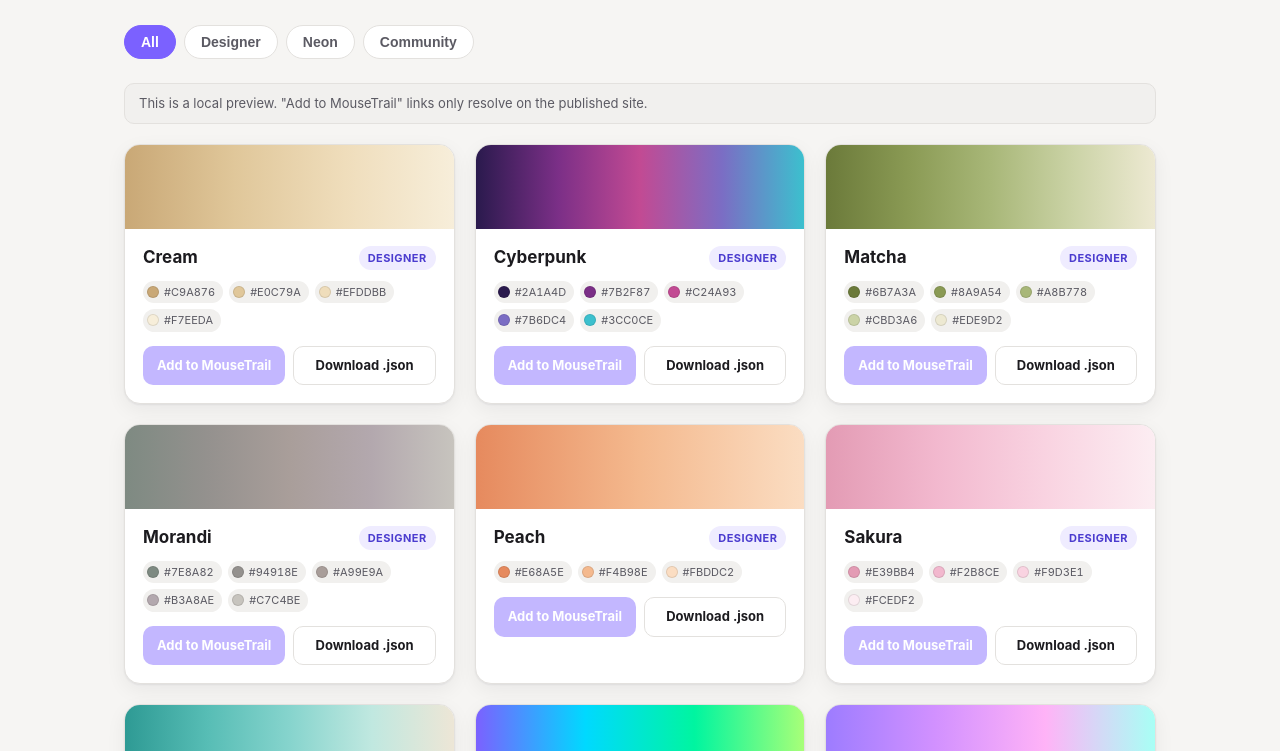
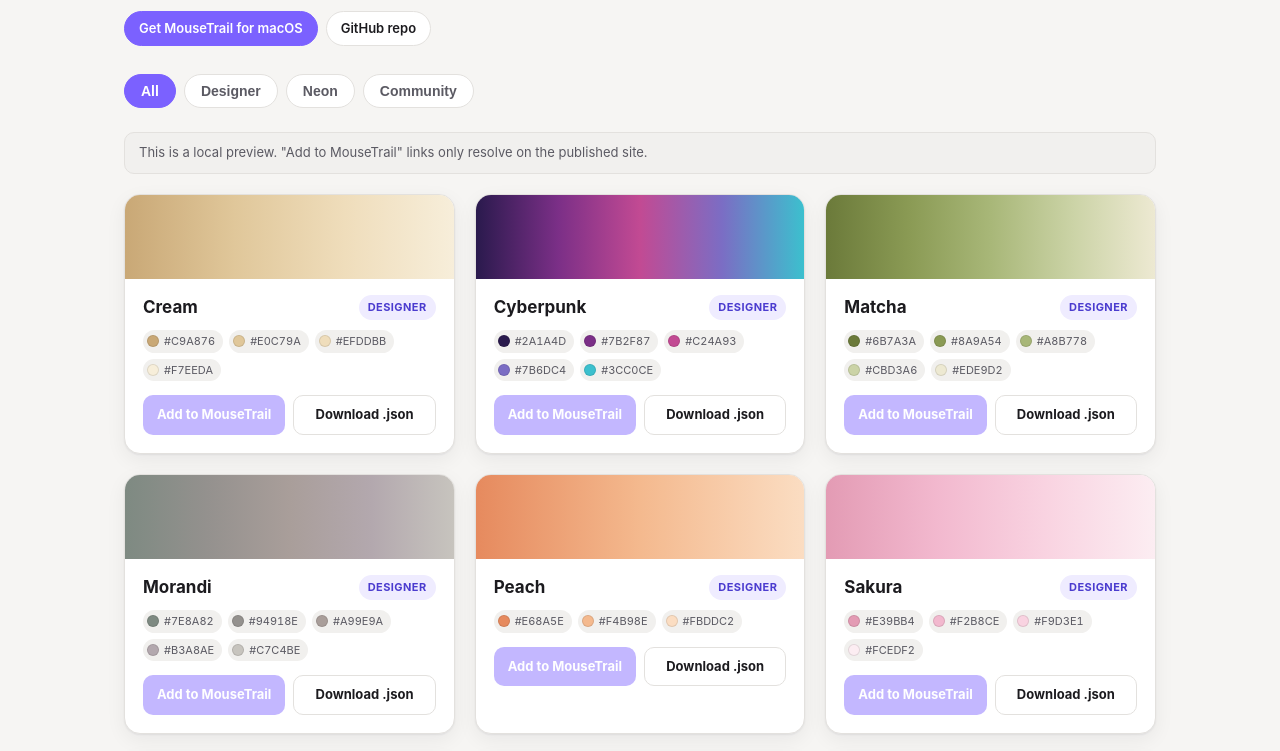
Before and after one commit to timetxt/mousetrail-themes, a plain HTML site: page docs/index.html in a window 1280 px wide. Shown: the part 114-865 px from the top of the page. Drawn offline with Linux system fonts and the light colour scheme.

Commit message:
Link the macOS app and the repo from the gallery and READMEs
The gallery had no route back to the app it themes, and no link to its own
source. Add a header link row with an App Store link and a GitHub repo link,
both translated for the EN/简体中文 toggle.

The repo link is derived from the published hostname the same way theme raw
URLs already are, so a fork's gallery links to the fork; the hardcoded URL is
only the local-preview fallback where there is no hostname to derive from.

READMEs (both languages) gain the App Store link and a link to the published
gallery, which they previously only referenced as docs/index.html.

```diff
--- a/docs/app.js
+++ b/docs/app.js
@@ -21,6 +21,8 @@
       badgeDesigner: "Designer",
       badgeNeon: "Neon",
       badgeCommunity: "Community",
+      macAppLink: "Get MouseTrail for macOS",
+      repoLink: "GitHub repo",
       addButton: "Add to MouseTrail",
       downloadButton: "Download .json",
       addDisabledTitle: "available on the published site",
@@ -44,6 +46,8 @@
       badgeDesigner: "设计师精选",
       badgeNeon: "霓虹",
       badgeCommunity: "社区",
+      macAppLink: "下载 macOS 版 MouseTrail",
+      repoLink: "GitHub 仓库",
       addButton: "添加到 MouseTrail",
       downloadButton: "下载 .json",
       addDisabledTitle: "仅在已发布的网站上可用",
@@ -124,6 +128,18 @@
 
   function isPublished() {
     return publishedRepoInfo() !== null;
+  }
+
+  // Same principle as rawUrlFor: on the published site the repo link is derived
+  // from the hostname, so a fork's gallery links to the fork. The constant below
+  // is only the local-preview fallback, where there is no hostname to derive
+  // from -- it is never used on a published *.github.io site.
+  var UPSTREAM_REPO_URL = "https://github.com/timetxt/mousetrail-themes";
+
+  function repoUrl() {
+    var info = publishedRepoInfo();
+    if (!info) return UPSTREAM_REPO_URL;
+    return "https://github.com/" + info.owner + "/" + info.repo;
   }
 
   // ---- Color helpers -------------------------------------------------------
@@ -259,6 +275,8 @@
       );
     });
 
+    document.getElementById("repo-link").href = repoUrl();
+
     var localNote = document.getElementById("local-preview-note");
     localNote.hidden = isPublished();
 
--- a/docs/index.html
+++ b/docs/index.html
@@ -17,6 +17,15 @@
     </div>
     <p class="tagline" data-i18n="tagline">
       A public gallery of gradient trail themes for MouseTrail.
+    </p>
+    <p class="header-links">
+      <a
+        id="mac-app-link"
+        class="header-link header-link-primary"
+        href="https://apps.apple.com/au/app/mousetrail/id6787651654?mt=12"
+        data-i18n="macAppLink"
+      >Get MouseTrail for macOS</a>
+      <a id="repo-link" class="header-link" href="#" data-i18n="repoLink">GitHub repo</a>
     </p>
     <button id="lang-toggle" class="lang-toggle" type="button" aria-label="Toggle language">
       <span class="lang-en">EN</span>
--- a/docs/style.css
+++ b/docs/style.css
@@ -85,6 +85,36 @@ body {
   margin: 6px 0 0;
   font-size: 15px;
   max-width: 60ch;
+}
+
+.header-links {
+  display: flex;
+  flex-wrap: wrap;
+  gap: 8px;
+  margin: 14px 0 0;
+}
+
+.header-link {
+  display: inline-flex;
+  align-items: center;
+  padding: 7px 14px;
+  border-radius: 999px;
+  border: 1px solid var(--border);
+  background: var(--bg-elevated);
+  color: var(--text);
+  font-size: 13px;
+  font-weight: 600;
+  text-decoration: none;
+}
+
+.header-link:hover {
+  border-color: var(--accent);
+}
+
+.header-link-primary {
+  background: var(--accent);
+  border-color: var(--accent);
+  color: var(--accent-text);
 }
 
 .lang-toggle {
```
Also changed, not shown: README.zh-Hans.md (+5 -2 lines), README.md.
